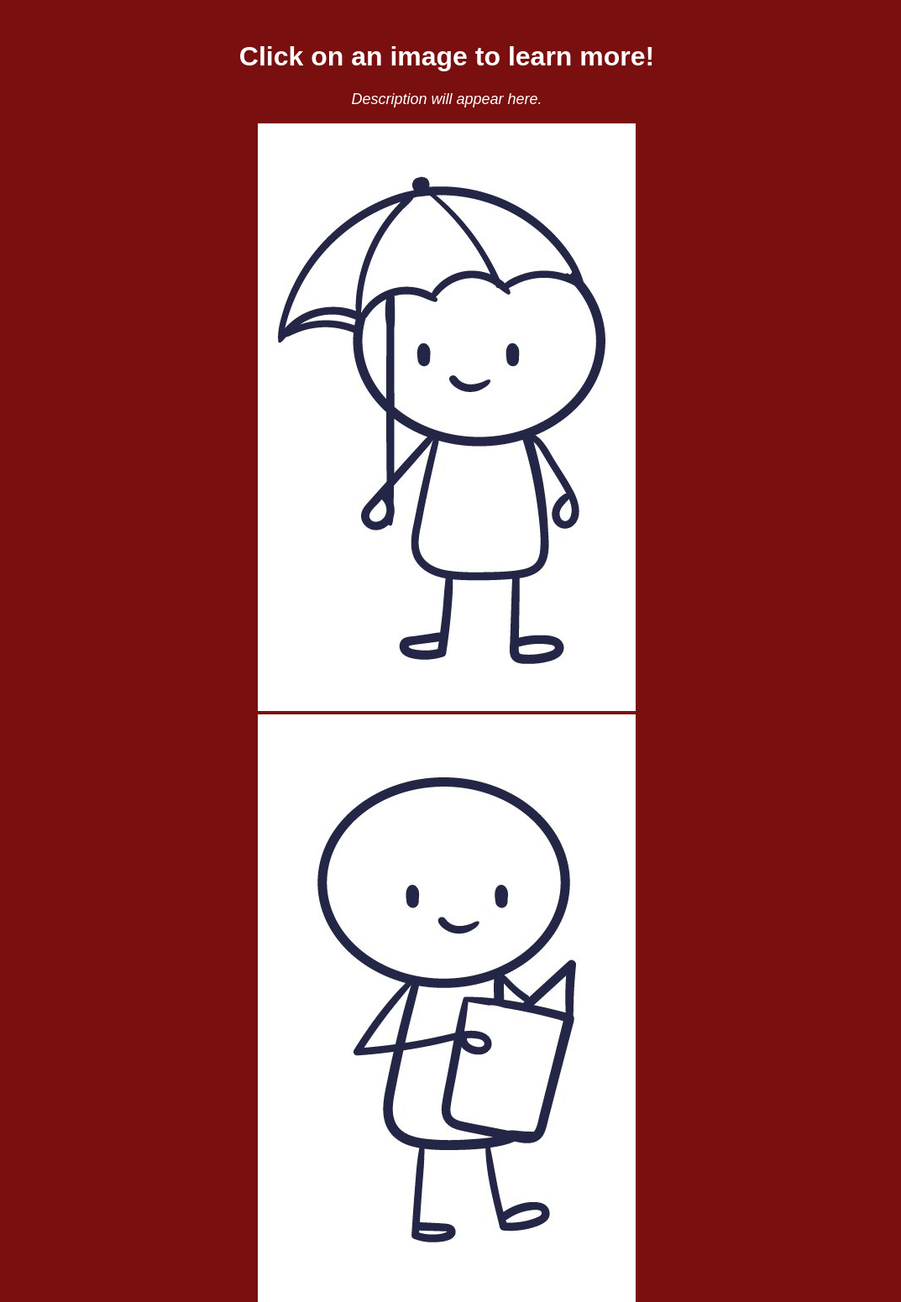
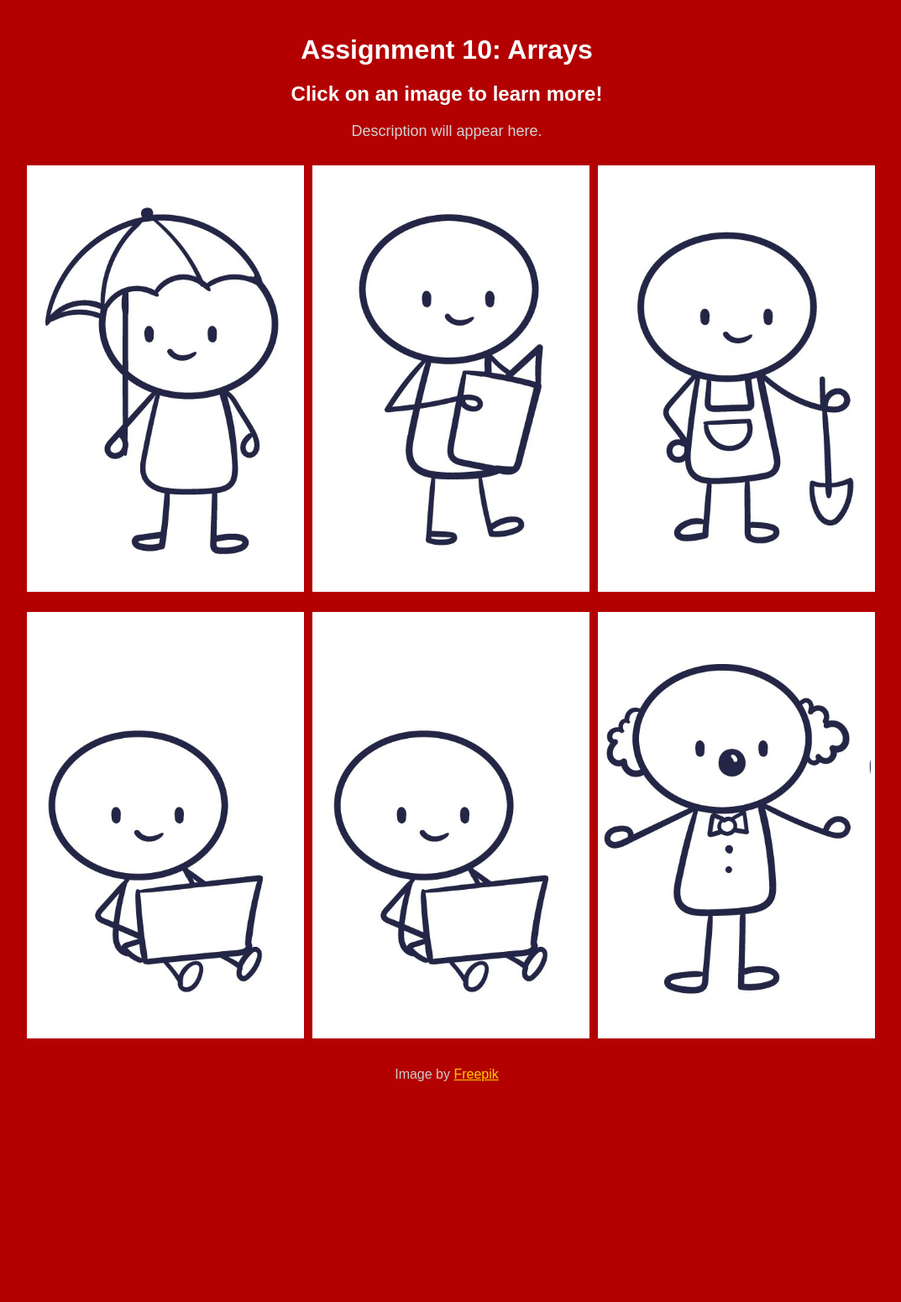
Before and after one commit to raswright/raswright.github.io, a plain HTML site: page csce242/assignments/08_Arrays/index.html in a window 1280 px wide. Shown: the top 1551 px of the page at 84% size, without its empty margins (108-1181 px from the left). After the commit the page ends 1309 px from the top, so only its background shows below. Drawn offline with Linux system fonts and the light colour scheme.

Commit message:
updated images

```diff
--- a/csce242/assignments/08_Arrays/index.html
+++ b/csce242/assignments/08_Arrays/index.html
@@ -1,31 +1,32 @@
 <!DOCTYPE html>
 <html lang="en">
 <head>
-  <meta charset="UTF-8">
-  <meta name="viewport" content="width=device-width, initial-scale=1.0">
-  <title>Image Array Assignment</title>
-  <link rel="stylesheet" href="styles.css">
+    <meta charset="UTF-8">
+    <meta name="viewport" content="width=device-width, initial-scale=1.0">
+    <title>Assignment 10: Arrays</title>
+    <link rel="stylesheet" href="styles.css">
 </head>
 <body>
-  <div class="container">
-    <h1 id="title">Click on an image to learn more!</h1>
-    <p id="description">Description will appear here.</p>
 
-    <div id="imageContainer" class="images"></div>
+    <h1>Assignment 10: Arrays</h1>
+    <h2 id="image-title">Click on an image to learn more!</h2>
+    <p id="image-description">Description will appear here.</p>
 
-    <section>
-        <img src="/csce242/assignments/08_Arrays/images/rain.jpg" alt="Stick figure with umbrella">
-        <img src="/csce242/assignments/08_Arrays/images/read.jpg" alt="Stick figure reading">
-        <img src="/csce242/assignments/08_Arrays/images/shovel.jpg" alt="Stick figure with shovel">
-        <img src="/csce242/assignments/08_Arrays/images/work.jpg" alt="Stick figure working on laptop">
-        <img src="/csce242/assignments/08_Arrays/images/birthday.jpg" alt="Stick figure at a birthday party">
-        <img src="/csce242/assignments/08_Arrays/images/clown.jpg" alt="Stick figure dressed as a clown">
+    <div class="image-grid">
+        <div class="image-container"><img src="/csce242/assignments/08_Arrays/images/rain.jpg" alt="Rain Image"></div>
+        <div class="image-container"><img src="/csce242/assignments/08_Arrays/images/read.jpg" alt="Read Image"></div>
+        <div class="image-container"><img src="/csce242/assignments/08_Arrays/images/shovel.jpg" alt="Shovel Image"></div>
+        <div class="image-container"><img src="/csce242/assignments/08_Arrays/images/work.jpg" alt="Work Image"></div>
+        <div class="image-container"><img src="/csce242/assignments/08_Arrays/images/work.jpg" alt="Birthday Image"></div>
+        <div class="image-container"><img src="/csce242/assignments/08_Arrays/images/clown.jpg" alt="Clown Image"></div>
+    </div>
 
-        <p>Image by <a href="https://www.freepik.com/free-vector/hand-drawn-stickman-collection_20832062.htm#query=stick%20figure%20run&position=46&from_view=search&track=ais&uuid=22e87991-ee06-4dc2-8ea3-464d535e1a63" target="_blank">Freepik</a></p>
-    </section>
+    <footer>
+        <section>
+            Image by <a href="https://www.freepik.com/free-vector/hand-drawn-stickman-collection_20832062.htm#query=stick%20figure%20run&position=46&from_view=search&track=ais&uuid=22e87991-ee06-4dc2-8ea3-464d535e1a63">Freepik</a>
+        </section>
+    </footer>
 
-
-
-  <script src="script.js"></script>
+    <script src="script.js"></script>
 </body>
 </html>
--- a/csce242/assignments/08_Arrays/styles.css
+++ b/csce242/assignments/08_Arrays/styles.css
@@ -1,76 +1,54 @@
+/* General Styles */
 body {
     font-family: Arial, sans-serif;
+    background-color: #b30000;
+    color: #fff;
     text-align: center;
-  }
-
-  #imageContainer img {
-    width: 150px;
-    height: auto;
-    margin: 10px;
-    cursor: pointer;
-  }
-
-  .container {
-    max-width: 800px;
-    margin: 0 auto;
+    margin: 0;
     padding: 20px;
-  }
-
-  #title {
-    font-size: 24px;
-    font-weight: bold;
-  }
-
-  #description {
-    font-size: 18px;
-    color: #555;
-  }
-
-  /* Grid Layout */
-.grid {
-    display: grid;
-    grid-template-columns: repeat(3, 1fr); /* 3 columns */
-    gap: 10px;
-    padding: 20px;
-    background-color: #000; /* Background black */
 }
 
-.grid img {
-    width: 100%;
-    border: 3px solid white; /* White border */
-    box-shadow: 0 0 10px rgba(0,0,0,0.5);
+h1 {
+    margin-bottom: 20px;
 }
 
-/* Styling for Title and Description */
-#title {
-    font-size: 2em;
-    color: white;
-    text-align: center;
+#image-title {
+    font-size: 24px;
+    margin: 20px 0;
 }
 
-#description {
-    text-align: center;
-    font-style: italic;
-    color: white;
+#image-description {
+    font-size: 18px;
+    margin-bottom: 30px;
+    color: #d3d3d3;
 }
 
-/* Overall page styles */
-body {
-    background-color: #7a0f0f; /* Red background for the page */
+/* Image Grid */
+.image-grid {
+    display: grid;
+    grid-template-columns: repeat(3, 1fr);
+    gap: 20px;
+    max-width: 1000px;
+    margin: 0 auto;
 }
 
-#imageContainer {
-    display: flex;
-    flex-wrap: wrap;
-    gap: 10px;
+.image-container img {
+    width: 100%;
+    height: auto;
+    border: 5px solid #fff;
+    cursor: pointer;
+    transition: transform 0.3s ease;
 }
 
-.image-item {
-    width: 150px;
-    height: auto;
-    cursor: pointer;
+.image-container img:hover {
+    transform: scale(1.05);
 }
 
-#details {
-    margin-top: 20px;
+footer {
+    margin-top: 30px;
+    color: #ccc;
 }
+
+a {
+    color: #ffcc00;
+}
```
Also changed, not shown: csce242/assignments/08_Arrays/scripts.js (+11 -56 lines).
